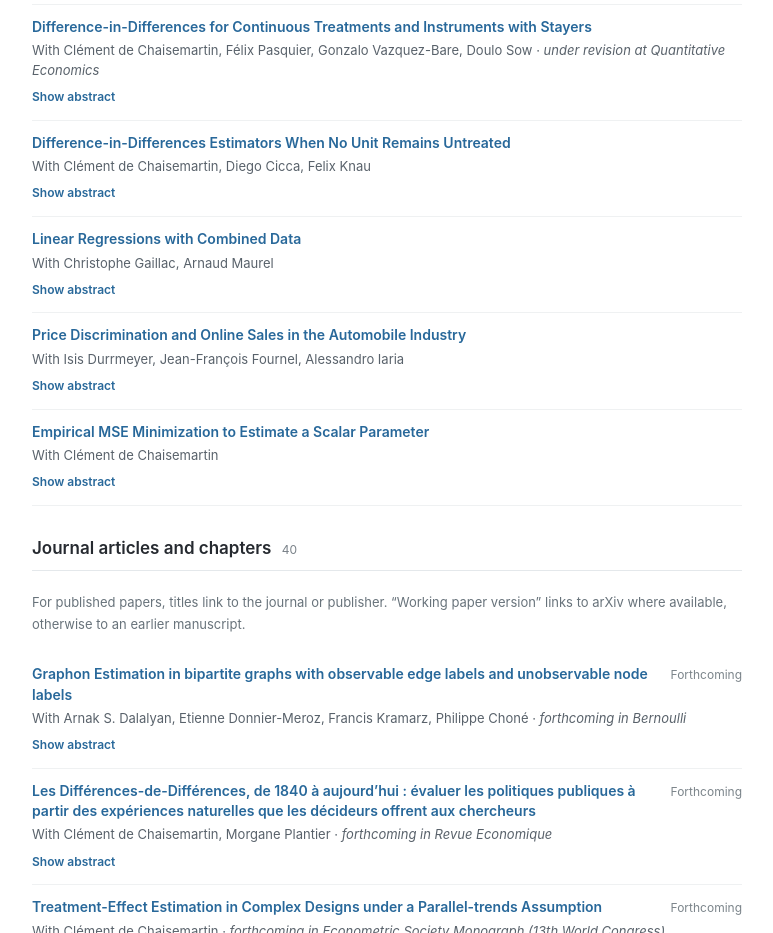
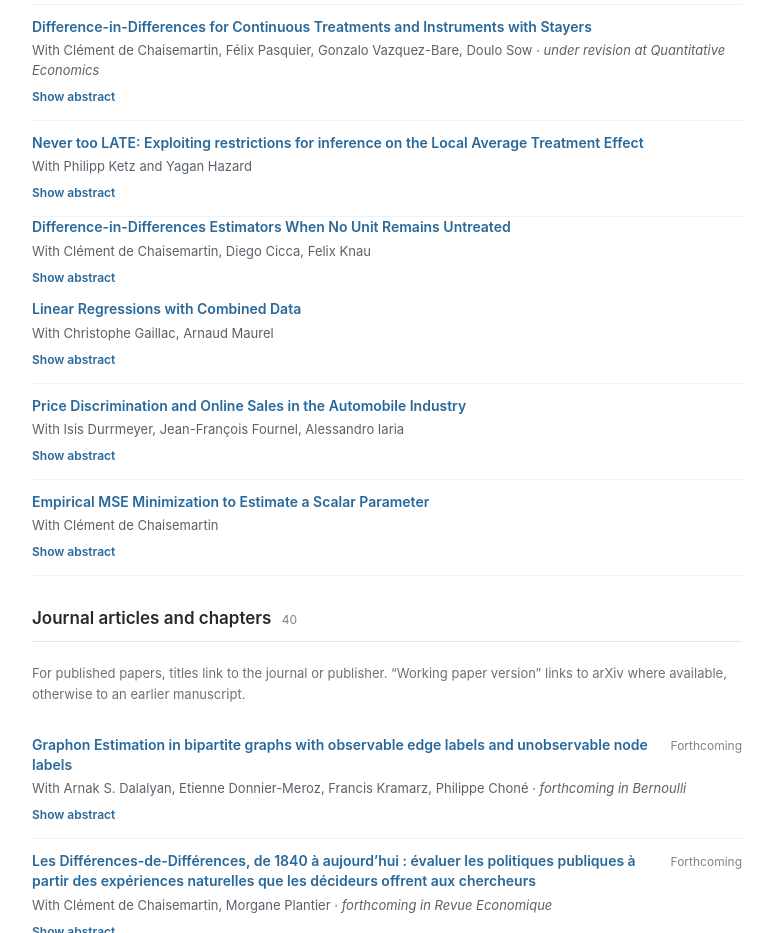
Before and after one commit to xdhaultfoeuille/xdhaultfoeuille.github.io, a plain HTML site: page research.html in a window 1280 px wide. Shown: the part 900-1833 px from the top of the page, without its empty margins (370-1143 px from the left). Drawn offline with Linux system fonts and the light colour scheme.

Commit message:
Add files via upload

```diff
--- a/research.html
+++ b/research.html
@@ -144,6 +144,9 @@ a{color:var(--link);text-decoration:none}a:hover{text-decoration:underline}a:foc
 <div class="paper-top"><h3><a class="paper-title-link" href="https://arxiv.org/abs/2201.06898" rel="noopener noreferrer" target="_blank">Difference-in-Differences for Continuous Treatments and Instruments with Stayers</a></h3></div>
 <p class="paper-meta">With Clément de Chaisemartin, Félix Pasquier, Gonzalo Vazquez-Bare, Doulo Sow · <em>under revision at Quantitative Economics</em></p>
 <details class="paper-abstract"><summary aria-label="Toggle abstract"><span class="when-closed">Show abstract</span><span class="when-open">Hide abstract</span></summary><p>We propose new DID estimators for continuous treatments. We also assume that from two periods, the treatment of some units, the movers, changes, while the treatment of other units, the stayers, does not change. Then, our estimators compare the outcome evolution of movers and stayers with the same initial value of the treatment. Our estimator is robust to heterogeneous treatment effects. We also extend this framework to an IV setup.</p></details></article><article class="paper" data-search="difference-in-differences estimators when no unit remains untreated clément de chaisemartin, diego cicca, felix knau  We consider treatment-effect estimation in designs in which no unit is treated initially, and then units simultaneously receive heterogeneous and strictly positive treatment doses. Under a parallel-trends assumption and quasi-untreated units, a causal effect is identified by an estimand mixing DID and RDD. We also consider designs without quasi-untreated units and propose a test of the homogeneous-effect assumption underlying TWFE regressions.">
+<div class="paper-top"><h3><a class="paper-title-link" href="https://arxiv.org/abs/2405.04465" rel="noopener noreferrer" target="_blank">Never too LATE: Exploiting restrictions for inference on the Local Average Treatment Effect</a></h3></div>
+<p class="paper-meta">With Philipp Ketz and Yagan Hazard</p>
+<details class="paper-abstract"><summary aria-label="Toggle abstract"><span class="when-closed">Show abstract</span><span class="when-open">Hide abstract</span></summary><p>We consider inference on the LATE that exploits the additional restrictions underlying it (exclusion restriction, exogeneity and monotonicity). We develop a conditional likelihood ratio test and show that it can be computed simply.</p></details></article>
 <div class="paper-top"><h3><a class="paper-title-link" href="https://arxiv.org/abs/2405.04465" rel="noopener noreferrer" target="_blank">Difference-in-Differences Estimators When No Unit Remains Untreated</a></h3></div>
 <p class="paper-meta">With Clément de Chaisemartin, Diego Cicca, Felix Knau</p>
 <details class="paper-abstract"><summary aria-label="Toggle abstract"><span class="when-closed">Show abstract</span><span class="when-open">Hide abstract</span></summary><p>We consider treatment-effect estimation in designs in which no unit is treated initially, and then units simultaneously receive heterogeneous and strictly positive treatment doses. Under a parallel-trends assumption and quasi-untreated units, a causal effect is identified by an estimand mixing DID and RDD. We also consider designs without quasi-untreated units and propose a test of the homogeneous-effect assumption underlying TWFE regressions.</p></details></article><article class="paper" data-search="linear regressions with combined data christophe gaillac, arnaud maurel  We consider linear regressions when the outcome is not observed in the same dataset as some of the covariates. Without further restriction, we show that the coefficients are partially identified and the bounds take a very simple form. We also show their asymptotic normality.">
```
